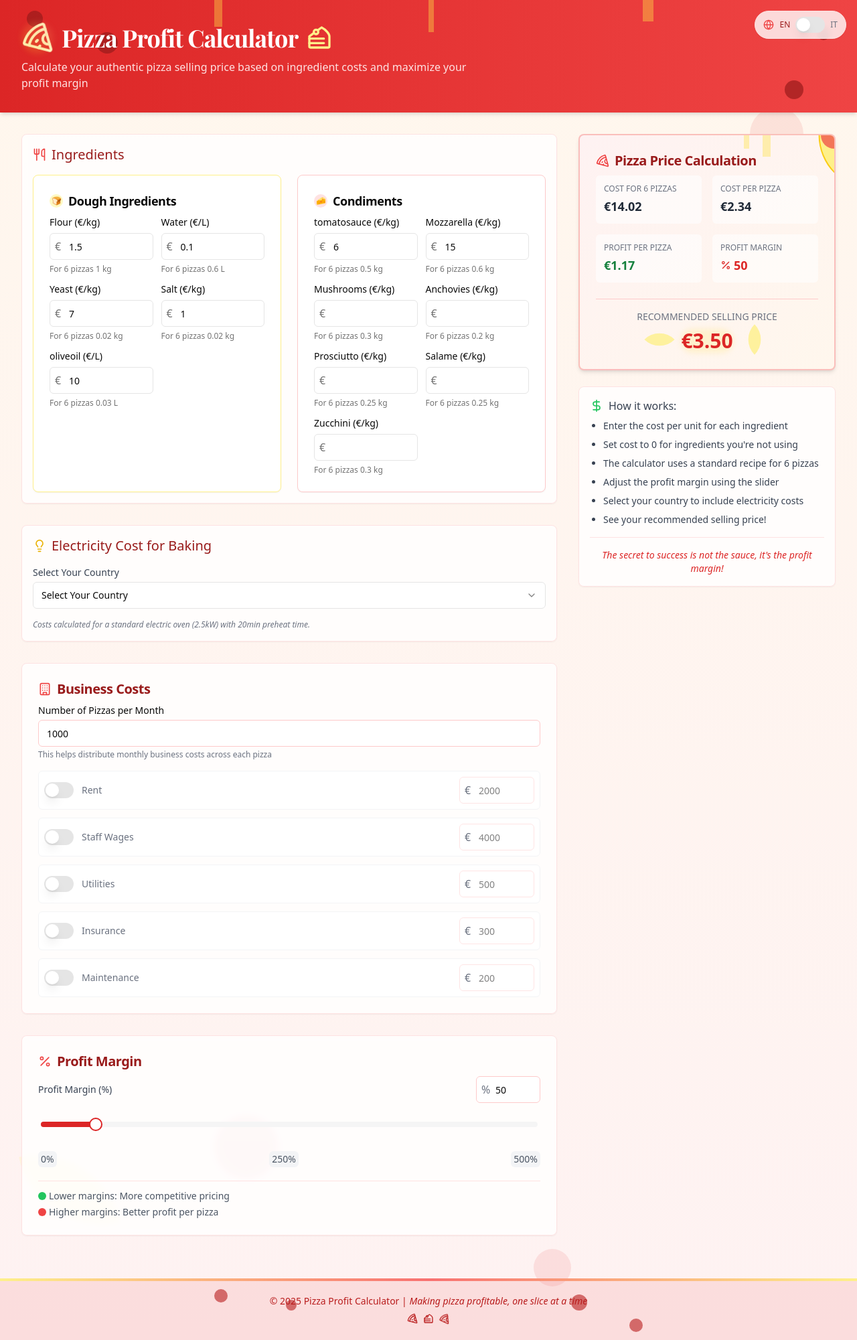
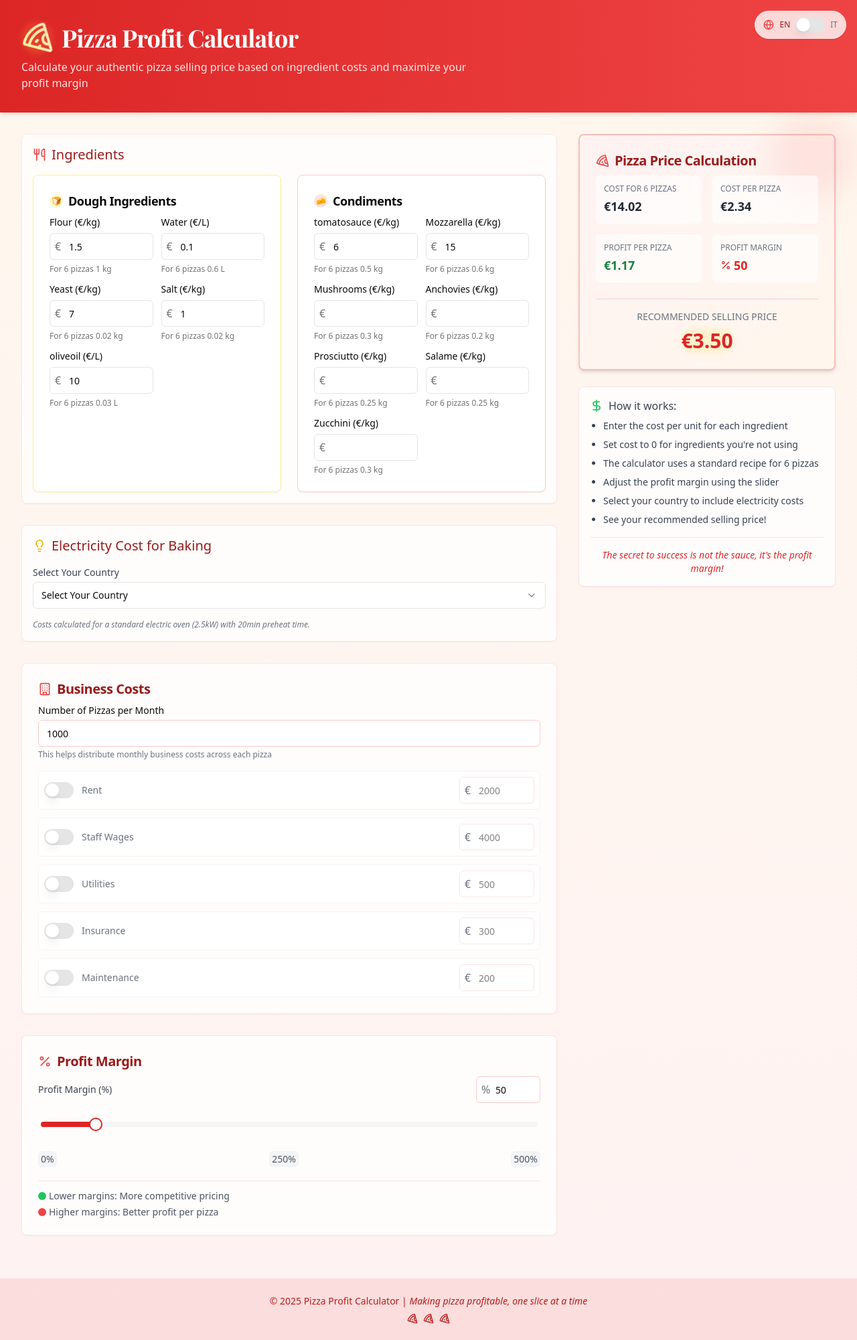
Before and after one commit to Joperro2001/pizza-pie-profit-calc, a React (Vite) app: page / in a window 1280 px wide. Shown: the whole page at 67% size. Built offline with nearby package versions, Linux system fonts and the light colour scheme; the HTML template or start-up script is replaced by a standard one.

Commit message:
Reverted to edit edt-eaf59566-134b-457a-bd0b-786f2a8d43e0: "Add business cost input
Add functionality to input additional business costs like rent and staff."

```diff
--- a/src/components/PageFooter.tsx
+++ b/src/components/PageFooter.tsx
@@ -1,28 +1,19 @@
 
 import React from 'react';
-import { Pizza, CakeSlice } from 'lucide-react';
+import { Pizza } from 'lucide-react';
 import { useLanguage } from '@/contexts/LanguageContext';
 
 export function PageFooter() {
   const { t } = useLanguage();
 
   return (
-    <footer className="py-6 bg-red-600/10 text-center text-sm text-red-700 relative overflow-hidden">
-      {/* Fun pizza-themed footer decorations */}
-      <div className="absolute left-0 top-0 w-full h-1 bg-gradient-to-r from-yellow-200 via-red-400 to-yellow-200"></div>
-
-      {/* Pepperoni decorations */}
-      <div className="absolute top-4 left-1/4 w-5 h-5 rounded-full bg-red-700 opacity-60 animate-pepperoni-dance" style={{ animationDelay: '0.2s' }}></div>
-      <div className="absolute top-8 left-1/3 w-4 h-4 rounded-full bg-red-700 opacity-60 animate-pepperoni-dance" style={{ animationDelay: '0.7s' }}></div>
-      <div className="absolute top-6 left-2/3 w-6 h-6 rounded-full bg-red-700 opacity-60 animate-pepperoni-dance" style={{ animationDelay: '1.1s' }}></div>
-      <div className="absolute bottom-3 right-1/4 w-5 h-5 rounded-full bg-red-700 opacity-60 animate-pepperoni-dance" style={{ animationDelay: '0.5s' }}></div>
-
-      <div className="container relative z-10">
+    <footer className="py-6 bg-red-600/10 text-center text-sm text-red-700">
+      <div className="container">
         <p>© {new Date().getFullYear()} {t('appTitle')} | <span className="italic">{t('copyright')}</span></p>
         <div className="flex justify-center gap-2 mt-2">
-          <Pizza className="h-4 w-4 animate-pizza-rotate" />
-          <CakeSlice className="h-4 w-4 animate-slice-wobble" />
-          <Pizza className="h-4 w-4 animate-pizza-rotate" style={{ animationDelay: '0.5s', animationDirection: 'reverse' }} />
+          <Pizza className="h-4 w-4" />
+          <Pizza className="h-4 w-4" />
+          <Pizza className="h-4 w-4" />
         </div>
       </div>
     </footer>
--- a/src/components/PageHeader.tsx
+++ b/src/components/PageHeader.tsx
@@ -1,32 +1,20 @@
 
 import React from 'react';
-import { Pizza, CakeSlice } from 'lucide-react';
+import { Pizza } from 'lucide-react';
 import { useLanguage } from '@/contexts/LanguageContext';
 
 export function PageHeader() {
   const { t } = useLanguage();
 
   return (
-    <header className="bg-gradient-to-r from-red-600 to-red-500 text-white py-8 mb-8 shadow-md relative overflow-hidden">
-      {/* Decorative pepperoni circles */}
-      <div className="absolute top-4 left-10 w-6 h-6 rounded-full bg-red-800 opacity-70 animate-pepperoni-dance" style={{ animationDelay: '0.5s' }}></div>
-      <div className="absolute top-12 left-36 w-8 h-8 rounded-full bg-red-800 opacity-70 animate-pepperoni-dance" style={{ animationDelay: '0.8s' }}></div>
-      <div className="absolute bottom-5 right-20 w-7 h-7 rounded-full bg-red-800 opacity-70 animate-pepperoni-dance" style={{ animationDelay: '1.2s' }}></div>
-      <div className="absolute top-10 right-10 w-5 h-5 rounded-full bg-red-800 opacity-70 animate-pepperoni-dance" style={{ animationDelay: '0.3s' }}></div>
-
-      {/* Yellow cheese strands */}
-      <div className="absolute left-1/4 top-0 w-3 h-10 bg-yellow-300 opacity-40 origin-top animate-cheese-stretch" style={{ animationDelay: '0.2s' }}></div>
-      <div className="absolute left-2/4 top-0 w-2 h-12 bg-yellow-300 opacity-40 origin-top animate-cheese-stretch" style={{ animationDelay: '0.7s' }}></div>
-      <div className="absolute left-3/4 top-0 w-4 h-8 bg-yellow-300 opacity-40 origin-top animate-cheese-stretch" style={{ animationDelay: '1.1s' }}></div>
-
-      <div className="container relative z-10">
+    <header className="bg-gradient-to-r from-red-600 to-red-500 text-white py-8 mb-8 shadow-md">
+      <div className="container">
         <div className="flex items-center gap-3 justify-center md:justify-start">
           <div className="relative">
             <Pizza className="h-12 w-12 animate-pizza-rotate text-yellow-100" />
             <div className="absolute inset-0 bg-gradient-to-tr from-yellow-400 to-red-400 opacity-20 rounded-full blur-sm"></div>
           </div>
           <h1 className="text-3xl md:text-4xl font-bold font-serif tracking-tight">{t('appTitle')}</h1>
-          <CakeSlice className="h-10 w-10 text-yellow-200 animate-slice-wobble" />
         </div>
         <p className="text-red-100 text-center md:text-left mt-2 max-w-2xl">
           {t('appSubtitle')}
--- a/src/components/PizzaPriceResult.tsx
+++ b/src/components/PizzaPriceResult.tsx
@@ -1,3 +1,4 @@
+
 import React from "react";
 import { Card, CardContent, CardHeader, CardTitle } from "@/components/ui/card";
 import { PizzaCostCalculation } from "@/types/pizza";
@@ -19,25 +20,17 @@ export function PizzaPriceResult({ calculation }: PizzaPriceResultProps) {
   const totalCostFor6PizzasWithElectricity = calculation.totalCostFor6Pizzas + (calculation.electricityCost * 6);
 
   return (
-    <Card className="border-2 border-red-500/30 bg-gradient-to-br from-red-50 to-orange-50 shadow-md overflow-hidden relative">
-      {/* Pizza slice decoration in corner */}
-      <div className="absolute -right-10 -top-10 w-20 h-20 bg-yellow-200 rounded-tl-none rounded-tr-full rounded-br-none rounded-bl-full rotate-45 border-2 border-yellow-400"></div>
-      <div className="absolute -right-5 -top-5 w-10 h-10 rounded-full bg-red-500 opacity-70"></div>
-
-      {/* Cheese drips */}
-      <div className="absolute right-1/4 top-0 w-3 h-8 bg-yellow-300 opacity-40 origin-top animate-cheese-stretch" style={{ animationDelay: '0.9s' }}></div>
-      <div className="absolute right-1/3 top-0 w-2 h-5 bg-yellow-300 opacity-40 origin-top animate-cheese-stretch" style={{ animationDelay: '0.4s' }}></div>
-
+    <Card className="border-2 border-red-500/30 bg-gradient-to-br from-red-50 to-orange-50 shadow-md overflow-hidden">
+      <div className="absolute -right-8 -top-8 w-32 h-32 bg-red-500/10 rounded-full blur-xl"></div>
       <CardHeader className="pb-2 relative z-10">
         <CardTitle className="text-xl flex items-center gap-2 text-red-800">
-          <Pizza className="h-5 w-5 text-red-500 animate-slice-wobble" />
+          <Pizza className="h-5 w-5 text-red-500" />
           {t('pizzaPriceCalculation')}
         </CardTitle>
       </CardHeader>
       <CardContent className="relative z-10">
         <div className="space-y-6">
           <div className="grid grid-cols-2 gap-4">
-
             <div className="space-y-1 bg-white/60 p-3 rounded-md">
               <p className="text-xs text-gray-500 uppercase font-medium">{t('costFor6Pizzas')}</p>
               <p className="text-lg font-semibold flex items-center gap-1 text-gray-800">
@@ -104,9 +97,6 @@ export function PizzaPriceResult({ calculation }: PizzaPriceResultProps) {
               <div className="mt-2 relative">
                 <p className="text-3xl font-bold text-red-600 relative z-10">€{formatCurrency(calculation.sellingPrice)}</p>
                 <div className="absolute inset-0 bg-yellow-300/20 blur-sm rounded-full"></div>
-                {/* Small pizza slices decoration */}
-                <div className="absolute -right-12 top-0 w-8 h-8 bg-yellow-200 rounded-tl-none rounded-tr-full rounded-br-none rounded-bl-full rotate-45 opacity-80 animate-slice-wobble"></div>
-                <div className="absolute -left-12 top-0 w-8 h-8 bg-yellow-200 rounded-tl-none rounded-tr-full rounded-br-none rounded-bl-full -rotate-45 opacity-80 animate-slice-wobble" style={{ animationDelay: '0.5s' }}></div>
               </div>
             </div>
           </div>
--- a/src/pages/Index.tsx
+++ b/src/pages/Index.tsx
@@ -18,6 +18,7 @@ const Index = () => {
   // Profit margin state
   const [profitMargin, setProfitMargin] = useState<number>(50);
 
+  // Custom hooks for state management
   const { categories, handleIngredientChange } = useIngredientCategories();
   const { electricityCosts, selectedCountry, handleCountryChange } = useElectricityCosts();
   const {
@@ -28,8 +29,10 @@ const Index = () => {
     setPizzasPerMonth
   } = useBusinessCosts();
 
+  // Calculate business costs per pizza
   const businessCostsPerPizza = calculateBusinessCostsPerPizza();
 
+  // Calculate the pizza price and costs
   const calculation = usePizzaCalculator(
     categories,
     profitMargin,
@@ -38,26 +41,17 @@ const Index = () => {
     businessCostsPerPizza
   );
 
+  // Handle profit margin change
   const handleProfitMarginChange = (value: number) => {
     setProfitMargin(value);
   };
 
   return (
-    <div className="min-h-screen bg-gradient-to-b from-orange-50 to-red-50 relative">
-      {/* Decorative pepperoni circles in background */}
-      <div className="absolute top-20 left-10 w-16 h-16 rounded-full bg-red-600 opacity-10 animate-pepperoni-dance" style={{ animationDelay: '1.3s' }}></div>
-      <div className="absolute top-40 right-20 w-20 h-20 rounded-full bg-red-600 opacity-10 animate-pepperoni-dance" style={{ animationDelay: '0.7s' }}></div>
-      <div className="absolute bottom-60 left-1/4 w-24 h-24 rounded-full bg-red-600 opacity-10 animate-pepperoni-dance" style={{ animationDelay: '2.1s' }}></div>
-      <div className="absolute bottom-20 right-1/3 w-14 h-14 rounded-full bg-red-600 opacity-10 animate-pepperoni-dance" style={{ animationDelay: '1.5s' }}></div>
-
-      {/* Pizza slices in background */}
-      <div className="absolute top-60 right-10 w-28 h-28 bg-yellow-200/20 rounded-tl-none rounded-tr-full rounded-br-none rounded-bl-full rotate-45 animate-slice-wobble"></div>
-      <div className="absolute bottom-40 left-10 w-32 h-32 bg-yellow-200/20 rounded-tl-none rounded-tr-full rounded-br-none rounded-bl-full -rotate-12 animate-slice-wobble" style={{ animationDelay: '1.2s' }}></div>
-
+    <div className="min-h-screen bg-gradient-to-b from-orange-50 to-red-50">
       <LanguageToggle />
       <PageHeader />
 
-      <main className="container mb-16 relative z-10">
+      <main className="container mb-16">
         <div className="grid grid-cols-1 lg:grid-cols-3 gap-8">
           <div className="lg:col-span-2 space-y-8">
             <IngredientSection
--- a/src/styles/animations.css
+++ b/src/styles/animations.css
@@ -11,54 +11,3 @@
 .animate-pizza-rotate {
   animation: pizza-rotate 30s linear infinite;
 }
-
-@keyframes pepperoni-dance {
-  0% {
-    transform: translateY(0) scale(1);
-  }
-  50% {
-    transform: translateY(-5px) scale(1.1);
-  }
-  100% {
-    transform: translateY(0) scale(1);
-  }
-}
-
-.animate-pepperoni-dance {
-  animation: pepperoni-dance 2s ease-in-out infinite;
-}
-
-@keyframes cheese-stretch {
-  0% {
-    transform: scaleY(1);
-  }
-  50% {
-    transform: scaleY(1.2);
-  }
-  100% {
-    transform: scaleY(1);
-  }
-}
-
-.animate-cheese-stretch {
-  animation: cheese-stretch 3s ease-in-out infinite;
-}
-
-@keyframes slice-wobble {
-  0% {
-    transform: rotate(0deg);
-  }
-  25% {
-    transform: rotate(5deg);
-  }
-  75% {
-    transform: rotate(-5deg);
-  }
-  100% {
-    transform: rotate(0deg);
-  }
-}
-
-.animate-slice-wobble {
-  animation: slice-wobble 3s ease-in-out infinite;
-}
```
